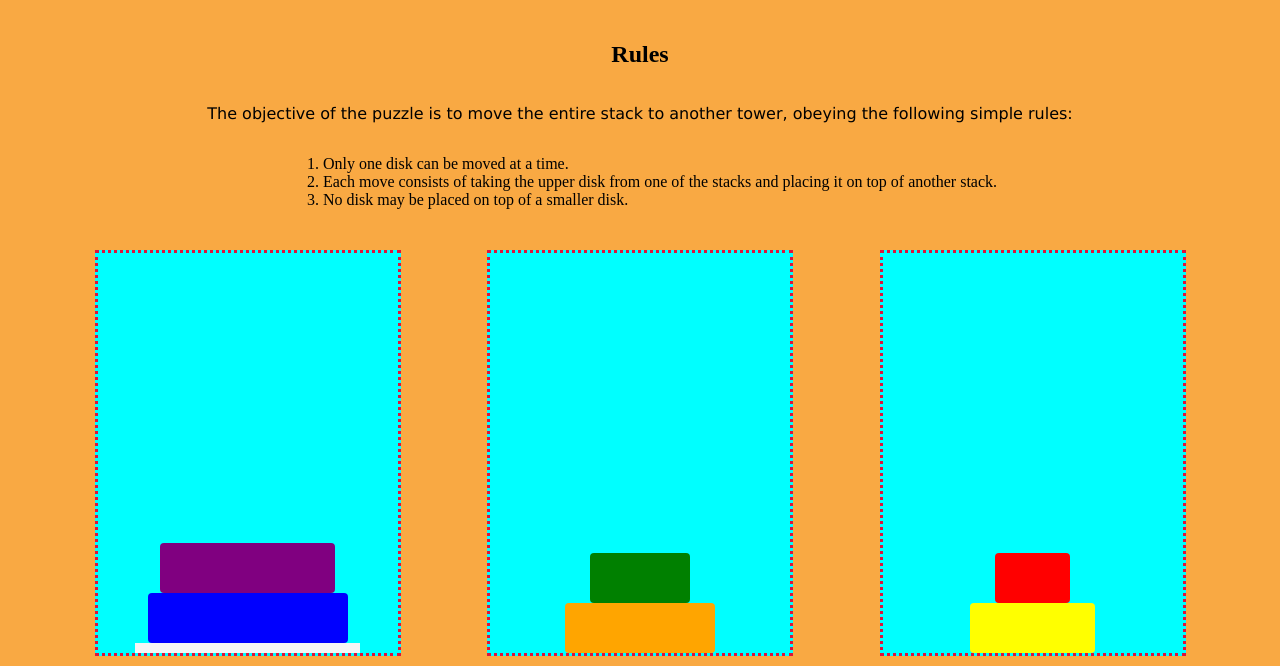
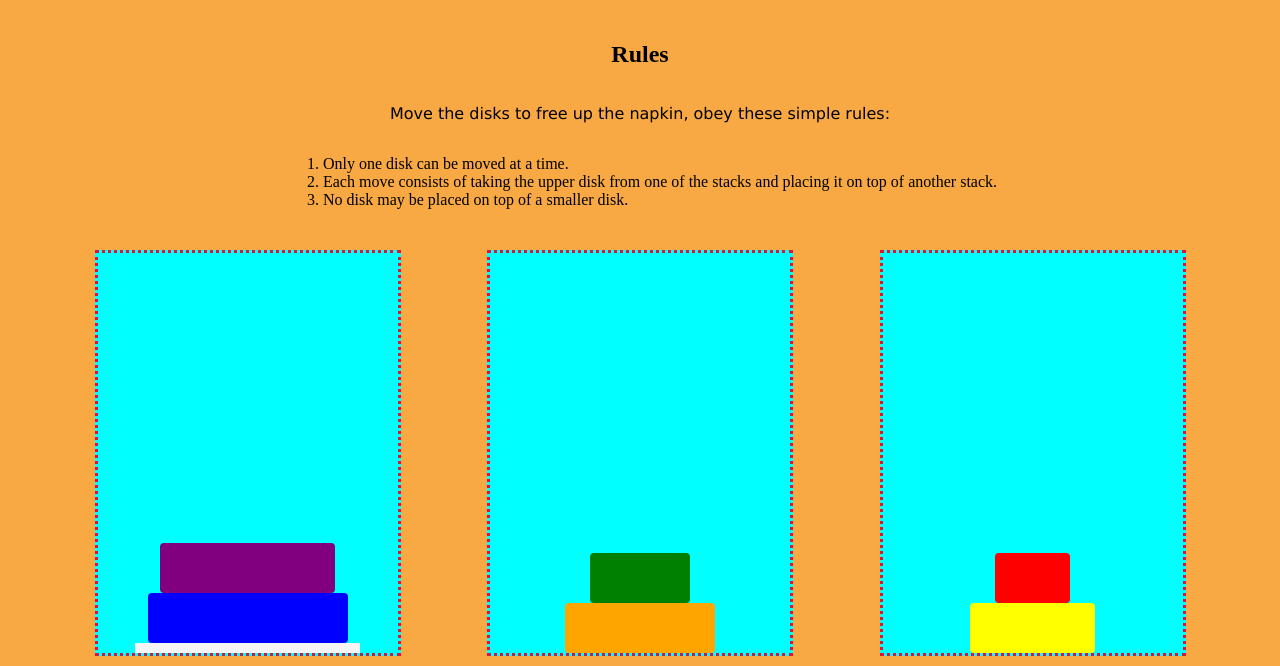
Before and after one commit to DBirkbeck217/China_Cabinet, a plain HTML site: page index.html in a window 1280 px wide. Shown: the part 134-800 px from the top of the page. Drawn offline with Linux system fonts and the light colour scheme.

Commit message:
updated instructions

```diff
--- a/index.html
+++ b/index.html
@@ -14,7 +14,7 @@
 
         <div id="directions">
             <h2> Rules </h2>
-            <p>The objective of the puzzle is to move the entire stack to another tower, obeying the following simple rules: </p>
+            <p>Move the disks to free up the napkin, obey these simple rules: </p>
             <ol>
                 <li>Only one disk can be moved at a time. </li>
                 <li>Each move consists of taking the upper disk from one of the stacks and placing it on top of another stack.</li>
```
Also changed, not shown: img:src/Scary and the Spiderbites_files/Logo_No_Background.png (deleted), img:src/Scary and the Spiderbites_files/script.js (deleted).
